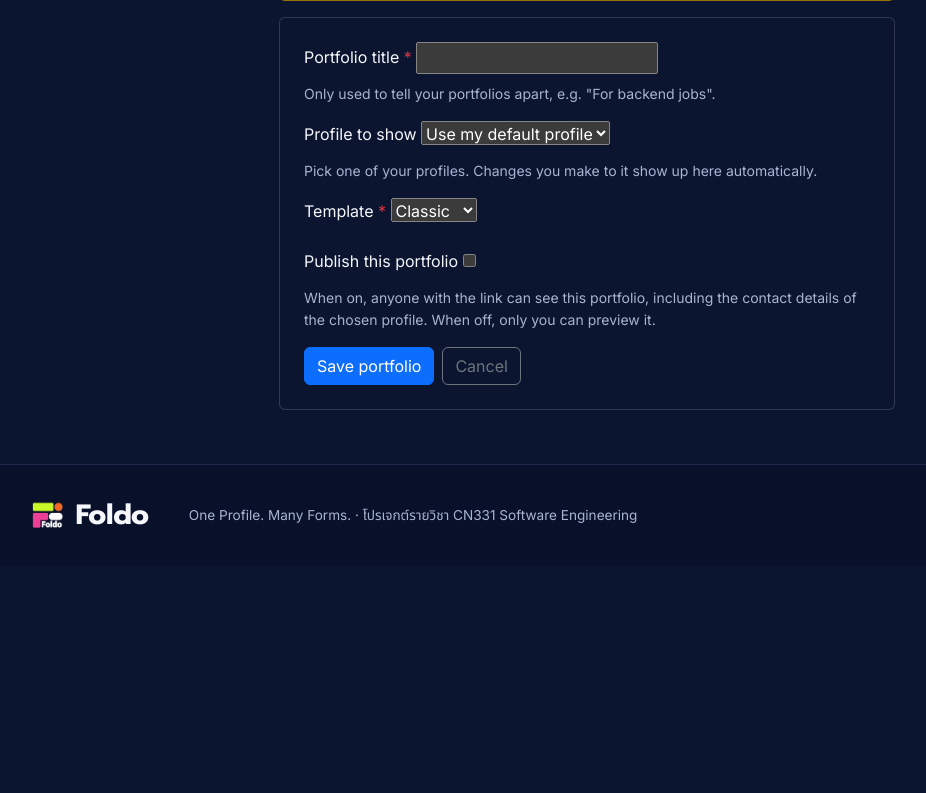
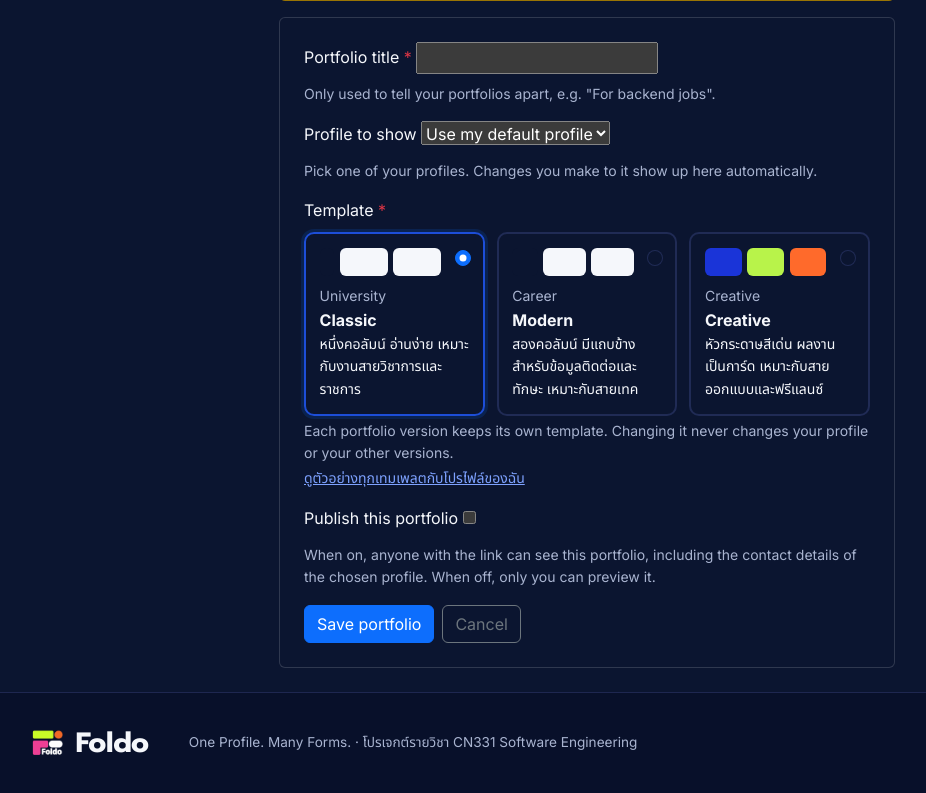
Before and after one commit to 6710615151/CN331-Foldo, a Django app: page /portfolios/new/ in a window 1280 px wide. Shown: the part 234-1027 px from the top of the page, without its empty margins (53-979 px from the left). Before the commit the page ends 762 px from the top, so only its background shows below. Run offline with Django 5.2, Linux system fonts and the light colour scheme; the visitor is signed in with stand-in values (Sample User, id 1).

Commit message:
feat(portfolios): choose a template from visual preview cards
Replace the template dropdown with radio cards showing each theme's
colours, category and description, plus a link to preview every template
with the owner's own profile. Plain radio inputs keep it keyboard
accessible and usable without JavaScript.

```diff
--- a/apps/portfolios/forms.py
+++ b/apps/portfolios/forms.py
@@ -1,10 +1,15 @@
 from django import forms
+
+from apps.rendering.themes import THEMES
 
 from .models import Portfolio
 from .services import profile_choices
 
 
 class PortfolioForm(forms.ModelForm):
+    # Shown as cards by rendering/partials/theme_picker.html (FOLDO-07).
+    themes = THEMES
+
     class Meta:
         model = Portfolio
         fields = ["title", "profile", "template_key", "is_published"]
@@ -14,7 +19,10 @@ class PortfolioForm(forms.ModelForm):
             "template_key": "Template",
             "is_published": "Publish this portfolio",
         }
+        widgets = {"template_key": forms.RadioSelect}
         help_texts = {
+            "template_key": "Each portfolio version keeps its own template. "
+                            "Changing it never changes your profile or your other versions.",
             "title": "Only used to tell your portfolios apart, e.g. \"For backend jobs\".",
             "profile": "Pick one of your profiles. Changes you make to it show up here automatically.",
             "is_published": "When on, anyone with the link can see this portfolio, including the "
--- a/apps/portfolios/templates/portfolios/form.html
+++ b/apps/portfolios/templates/portfolios/form.html
@@ -21,7 +21,11 @@
     {% endif %}
 
     {% for field in form %}
-      {% include "partials/form_field.html" with field=field %}
+      {% if field.name == "template_key" %}
+        {% include "rendering/partials/theme_picker.html" with field=field themes=form.themes %}
+      {% else %}
+        {% include "partials/form_field.html" with field=field %}
+      {% endif %}
     {% endfor %}
 
     <div class="d-flex gap-2">
--- /dev/null
+++ b/apps/rendering/templates/rendering/partials/theme_picker.html
@@ -0,0 +1,31 @@
+{% comment %}
+  Template choice as cards (FOLDO-07). Params: field (a bound choice field whose
+  values are theme keys), themes (apps.rendering.themes.THEMES).
+  Plain radio inputs, so it works without JavaScript and with the keyboard.
+{% endcomment %}
+<fieldset class="mb-3"{% if field.help_text or field.errors %} aria-describedby="{% if field.help_text %}{{ field.auto_id }}_helptext{% endif %}{% if field.errors %} {{ field.auto_id }}_error{% endif %}"{% endif %}>
+  <legend class="form-label fs-6 mb-2">
+    {{ field.label }}{% if field.field.required %} <span class="text-danger" aria-hidden="true">*</span>{% endif %}
+  </legend>
+  <div class="foldo-theme-picker">
+    {% for theme in themes %}
+      <label class="foldo-theme-option foldo-theme--{{ theme.key }}" for="{{ field.auto_id }}_{{ theme.key }}">
+        <input type="radio" class="form-check-input" name="{{ field.html_name }}" value="{{ theme.key }}"
+               id="{{ field.auto_id }}_{{ theme.key }}"{% if field.value == theme.key %} checked{% endif %}{% if field.field.required %} required{% endif %}>
+        <span class="foldo-theme__swatch" aria-hidden="true"><span></span><span></span><span></span></span>
+        <span class="small text-body-secondary">{{ theme.category }}</span>
+        <strong>{{ theme.name }}</strong>
+        <span class="small">{{ theme.description }}</span>
+      </label>
+    {% endfor %}
+  </div>
+  {% if field.help_text %}
+    <div class="form-text" id="{{ field.auto_id }}_helptext">{{ field.help_text }}</div>
+  {% endif %}
+  {% if field.errors %}
+    <div class="invalid-feedback d-block" id="{{ field.auto_id }}_error">
+      {% for error in field.errors %}<p class="mb-0">{{ error }}</p>{% endfor %}
+    </div>
+  {% endif %}
+  <a class="small" href="{% url 'rendering:gallery' %}" target="_blank" rel="noopener">ดูตัวอย่างทุกเทมเพลตกับโปรไฟล์ของฉัน</a>
+</fieldset>
--- a/static/css/styles.css
+++ b/static/css/styles.css
@@ -655,6 +655,49 @@ main:has(> .foldo-hero) {
 .foldo-theme--creative .foldo-theme__swatch span:nth-child(2) { background: var(--foldo-lime); }
 .foldo-theme--creative .foldo-theme__swatch span:last-child { background: var(--foldo-orange); }
 
+/* --- Template picker on the portfolio version form (FOLDO-07) --------- */
+.foldo-theme-picker {
+  display: grid;
+  grid-template-columns: repeat(auto-fit, minmax(160px, 1fr));
+  gap: 0.75rem;
+}
+
+.foldo-theme-option {
+  position: relative;
+  display: flex;
+  flex-direction: column;
+  height: 100%;
+  padding: 0.85rem;
+  border: 2px solid var(--bs-border-color);
+  border-radius: 10px;
+  cursor: pointer;
+}
+
+.foldo-theme-option .foldo-theme__swatch {
+  margin-right: 1.75rem; /* room for the radio in the corner */
+  margin-bottom: 0.6rem;
+}
+
+.foldo-theme-option .foldo-theme__swatch span {
+  height: 1.75rem;
+}
+
+.foldo-theme-option input {
+  position: absolute;
+  top: 0.75rem;
+  right: 0.75rem;
+}
+
+.foldo-theme-option:has(input:checked) {
+  border-color: var(--bs-primary);
+  box-shadow: 0 0 0 3px rgba(13, 110, 253, 0.15);
+}
+
+.foldo-theme-option:has(input:focus-visible) {
+  outline: 3px solid var(--foldo-orange);
+  outline-offset: 2px;
+}
+
 /* --- Error pages (404 / 500) ------------------------------------------- */
 .foldo-state {
   max-width: 34rem;
```
